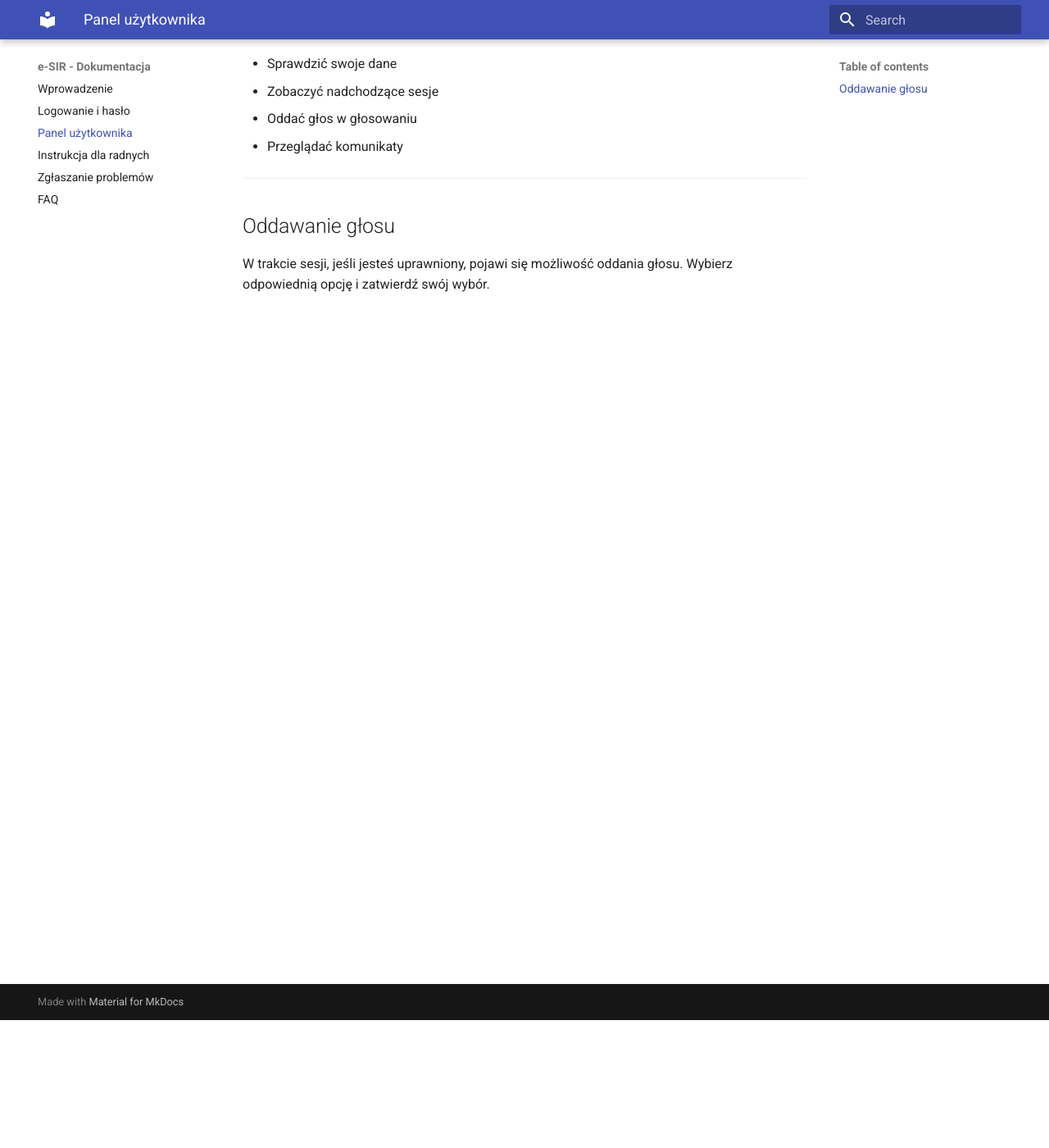
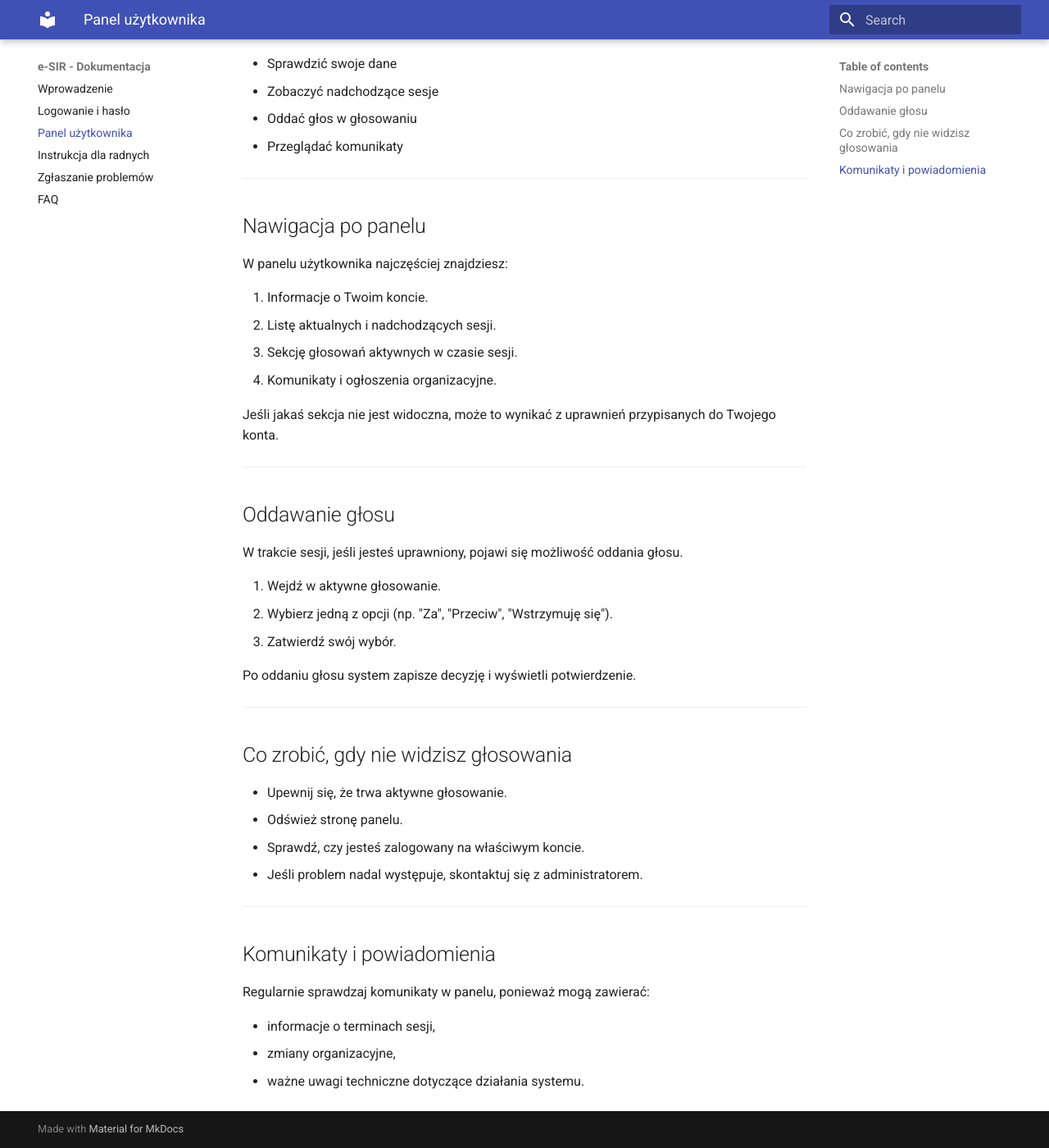
Before and after one commit to TomaszKowalczyk09/esir, an MkDocs documentation site: the page built from docs/panel.md, in a window 1280 px wide and 1400 px high, scrolled down 156 px. Shown: the whole window at 82% size. Built offline with MkDocs 1.6.1 and Material for MkDocs 9.7.7, drawn with Linux system fonts in a browser that asks for light colours.

```diff
--- a/docs/panel.md
+++ b/docs/panel.md
@@ -9,5 +9,43 @@ Po zalogowaniu zobaczysz swój panel użytkownika. Możesz tam:
 
 ---
 
+## Nawigacja po panelu
+
+W panelu użytkownika najczęściej znajdziesz:
+
+1. Informacje o Twoim koncie.
+2. Listę aktualnych i nadchodzących sesji.
+3. Sekcję głosowań aktywnych w czasie sesji.
+4. Komunikaty i ogłoszenia organizacyjne.
+
+Jeśli jakaś sekcja nie jest widoczna, może to wynikać z uprawnień przypisanych do Twojego konta.
+
+---
+
 ## Oddawanie głosu
-W trakcie sesji, jeśli jesteś uprawniony, pojawi się możliwość oddania głosu. Wybierz odpowiednią opcję i zatwierdź swój wybór.
+W trakcie sesji, jeśli jesteś uprawniony, pojawi się możliwość oddania głosu.
+
+1. Wejdź w aktywne głosowanie.
+2. Wybierz jedną z opcji (np. "Za", "Przeciw", "Wstrzymuję się").
+3. Zatwierdź swój wybór.
+
+Po oddaniu głosu system zapisze decyzję i wyświetli potwierdzenie.
+
+---
+
+## Co zrobić, gdy nie widzisz głosowania
+
+- Upewnij się, że trwa aktywne głosowanie.
+- Odśwież stronę panelu.
+- Sprawdź, czy jesteś zalogowany na właściwym koncie.
+- Jeśli problem nadal występuje, skontaktuj się z administratorem.
+
+---
+
+## Komunikaty i powiadomienia
+
+Regularnie sprawdzaj komunikaty w panelu, ponieważ mogą zawierać:
+
+- informacje o terminach sesji,
+- zmiany organizacyjne,
+- ważne uwagi techniczne dotyczące działania systemu.
```
Also changed, not shown: docs/logowanie.md (+26 -1 lines), docs/pomoc.md (+23 -0 lines).
